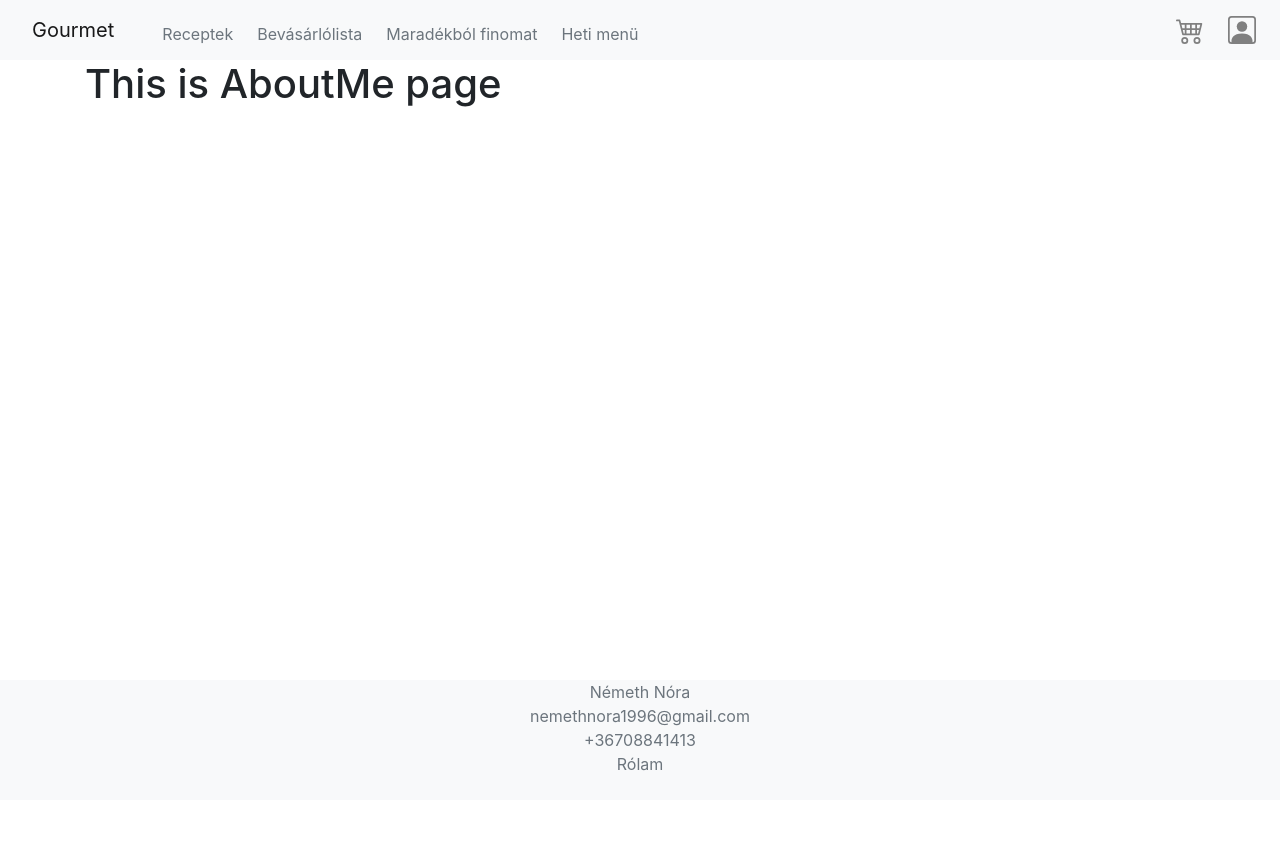
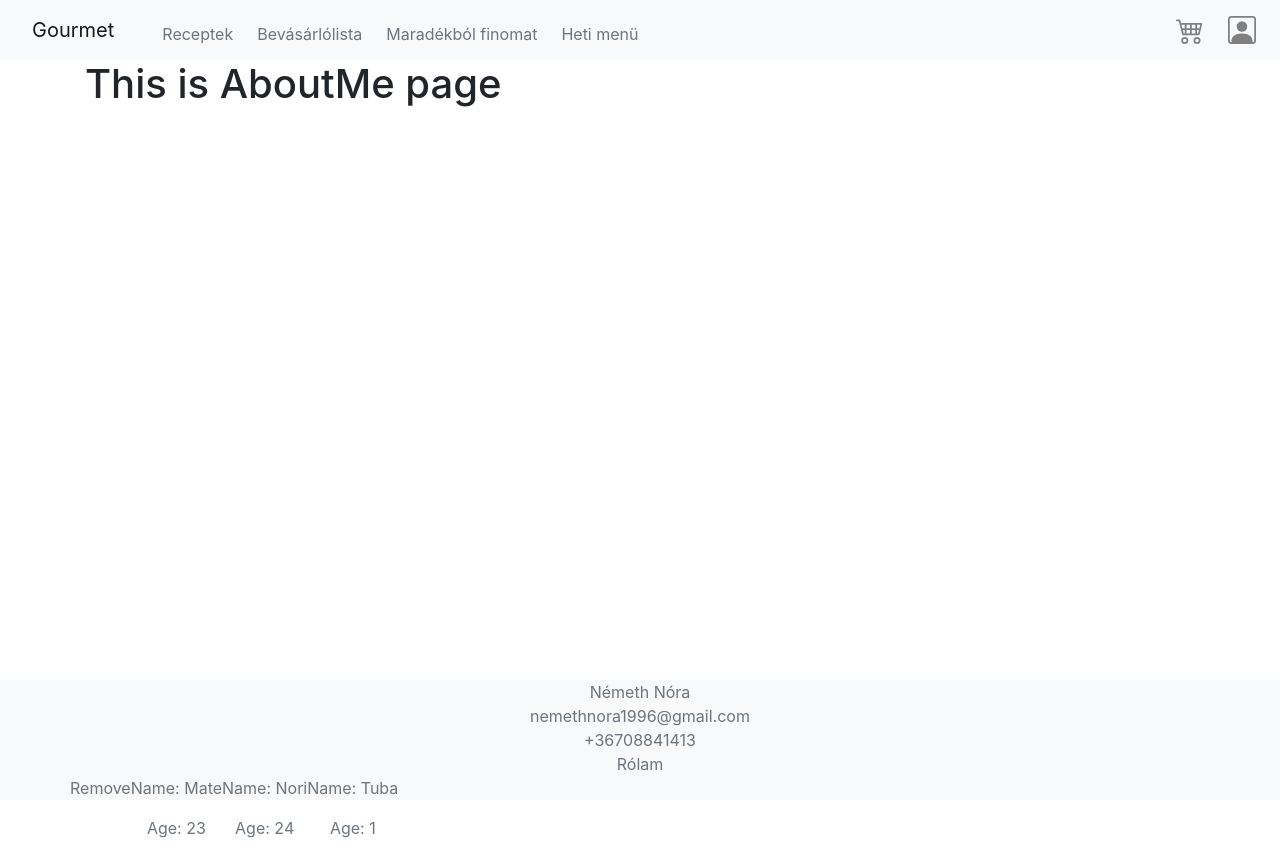
Before and after one commit to nora-nemeth/gourmet, a React (Create React App) app: page /aboutMe in a window 1280 px wide. Before the commit the page ends 800 px from the top, so only its background shows below. Built offline with nearby package versions, Linux system fonts and the light colour scheme.

Commit message:
Add array rendering example

```diff
--- a/src/components/footer.jsx
+++ b/src/components/footer.jsx
@@ -4,6 +4,30 @@ import { Row, Col } from "react-bootstrap";
 import { Link } from "react-router-dom";
 
 class Footer extends Component {
+  people = [
+    {
+      name: "Mate",
+      age: 23,
+    },
+    {
+      name: "Nori",
+      age: 24,
+    },
+    {
+      name: "Tuba",
+      age: 1,
+    },
+  ];
+
+  renderNameList() {
+    return this.people.map((person) => (
+      <div>
+        <p>{`Name: ${person.name}`}</p>
+        <p>{`Age: ${person.age}`}</p>
+      </div>
+    ));
+  }
+
   render() {
     return (
       <footer
@@ -29,6 +53,10 @@ class Footer extends Component {
               <Link className="text-muted">Rólam</Link>
             </Col>
           </Row>
+          <Row>
+            <p>{"Remove"}</p>
+            {this.renderNameList()}
+          </Row>
         </Container>
       </footer>
     );
```
